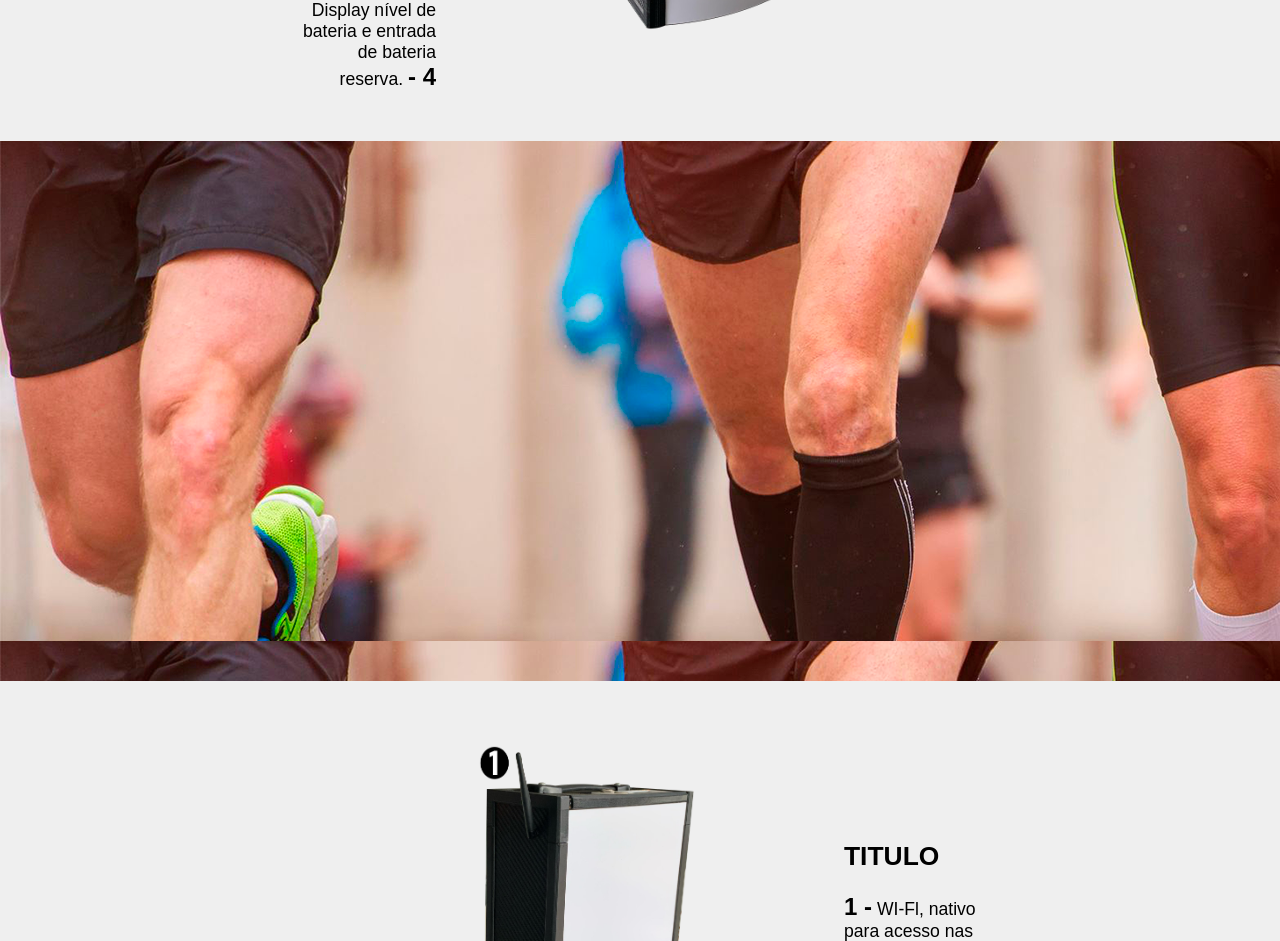
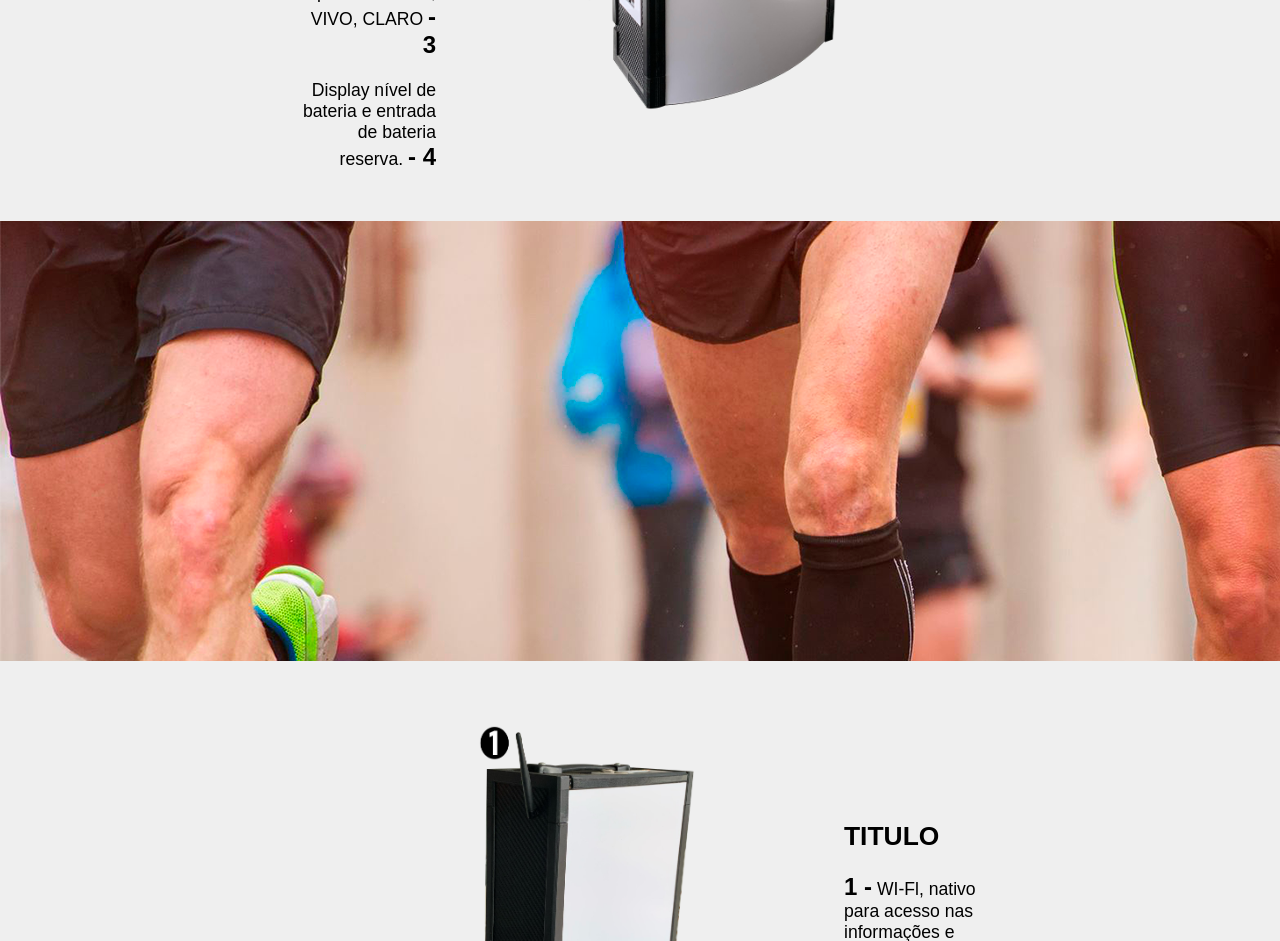
Before and after one commit to GabrielDazzi/SiteMyTempo, a plain HTML site: page equipamentos/equipamento-1/index.html in a window 1280 px wide. Shown: the part 1168-2109 px from the top of the page. Drawn offline with Linux system fonts and the light colour scheme.

```diff
--- a/equipamentos/equipamento-1/src/styles.css
+++ b/equipamentos/equipamento-1/src/styles.css
@@ -117,7 +117,7 @@ nav ul li a:hover {
 
 .hero {
     text-align: center;
-    height: 90vh;
+    height: 100vh;
     background: linear-gradient(to right, rgb(42, 61, 116), rgb(68, 127, 177));
     padding: 100px;
     color: white;
@@ -166,10 +166,10 @@ nav ul li a:hover {
 }
 
 .img11 {
-    height: 600px;
+    height: 500px;
     background-image: url("../src/img/teste.png");
     position: sticky;
-    top: 0;
+    top: 70px;
     z-index: 1;
 }
 
```
